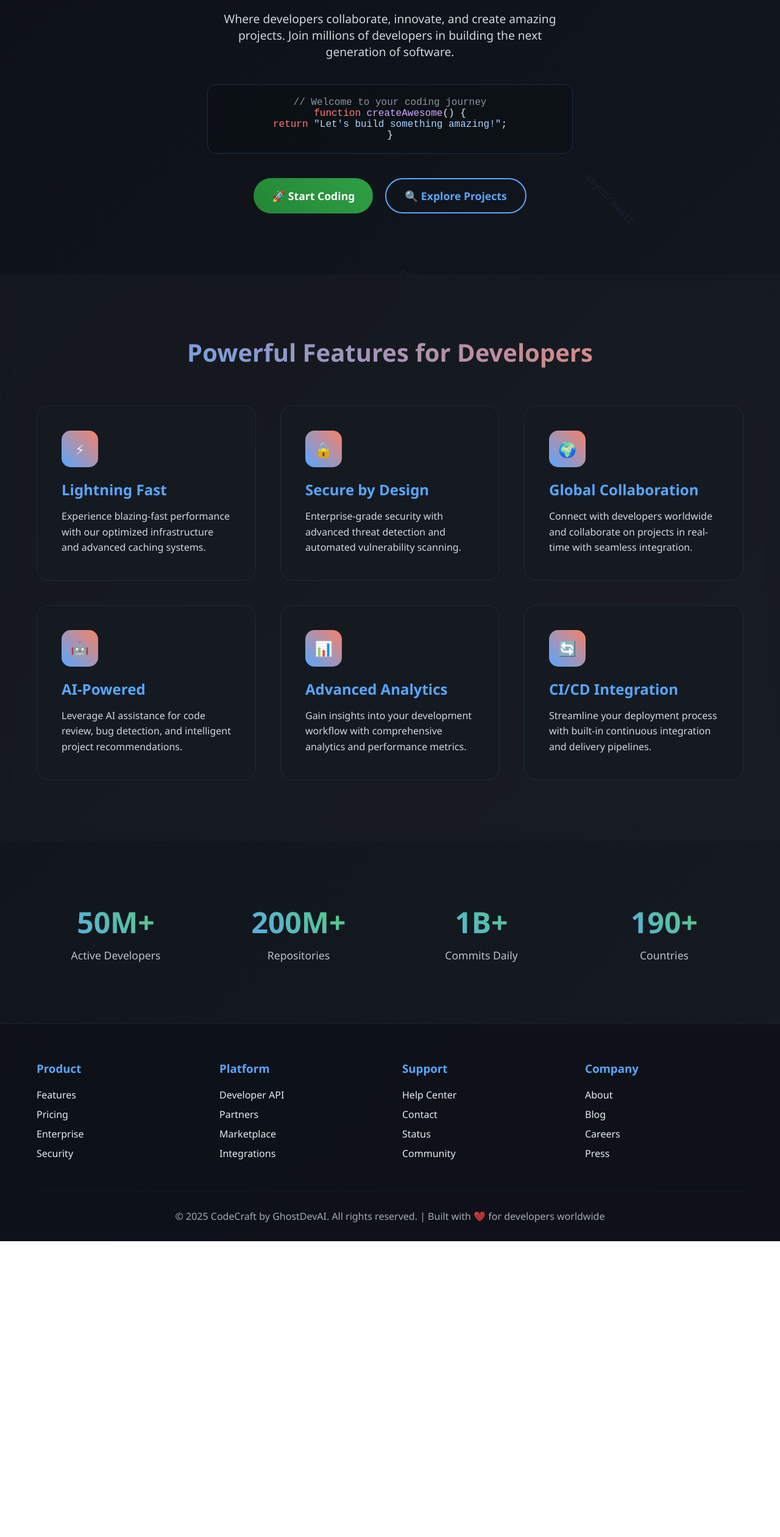
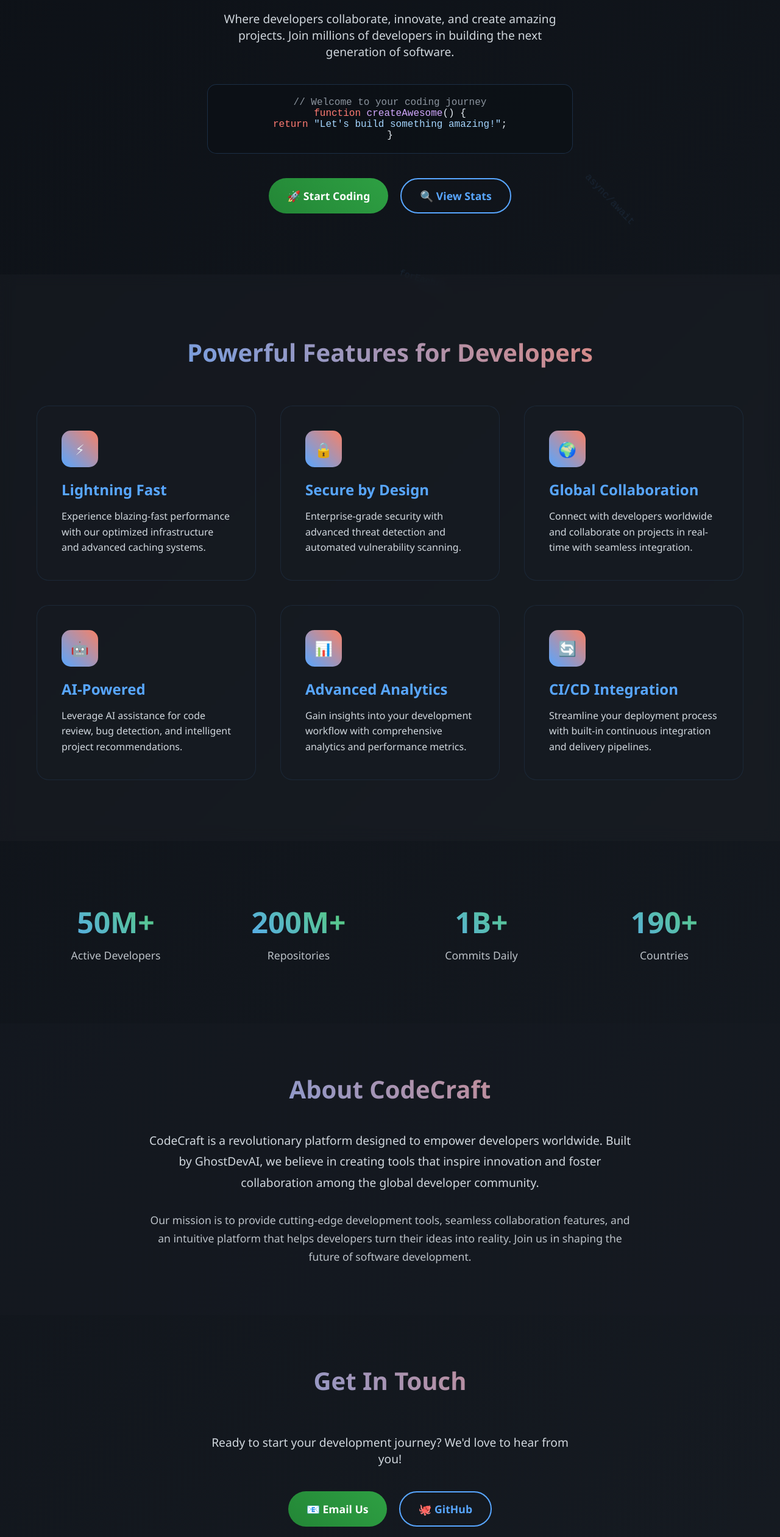
Before and after one commit to GhostDevAI/GhostDevAI.github.io, a plain HTML site: page index.html in a window 1280 px wide. Shown: the part 277-2797 px from the top of the page at 61% size. Before the commit the page ends 2312 px from the top, so only its background shows below. Drawn offline with Linux system fonts and the light colour scheme.

Commit message:
Update index.html

```diff
--- a/index.html
+++ b/index.html
@@ -416,11 +416,11 @@
             </div>
             <ul class="nav-links">
                 <li><a href="#features">Features</a></li>
-                <li><a href="#projects">Projects</a></li>
-                <li><a href="#community">Community</a></li>
-                <li><a href="#docs">Docs</a></li>
+                <li><a href="#stats">Stats</a></li>
+                <li><a href="#about">About</a></li>
+                <li><a href="#contact">Contact</a></li>
             </ul>
-            <a href="#signup" class="cta-button">Get Started</a>
+            <a href="#features" class="cta-button">Get Started</a>
         </nav>
     </header>
 
@@ -438,11 +438,11 @@
             </div>
 
             <div class="hero-buttons">
-                <a href="#start" class="btn-primary">
+                <a href="#features" class="btn-primary">
                     🚀 Start Coding
                 </a>
-                <a href="#explore" class="btn-secondary">
-                    🔍 Explore Projects
+                <a href="#stats" class="btn-secondary">
+                    🔍 View Stats
                 </a>
             </div>
         </div>
@@ -488,7 +488,7 @@
     </section>
 
     <!-- Stats Section -->
-    <section class="stats">
+    <section class="stats" id="stats">
         <div class="container">
             <div class="stats-grid">
                 <div class="stat-item">
@@ -506,6 +506,39 @@
                 <div class="stat-item">
                     <span class="stat-number" id="countries">190+</span>
                     <div class="stat-label">Countries</div>
+                </div>
+            </div>
+        </div>
+    </section>
+
+    <!-- About Section -->
+    <section class="about" id="about" style="padding: 80px 0; background: rgba(22, 27, 34, 0.5);">
+        <div class="container">
+            <h2 style="text-align: center; font-size: 2.5rem; margin-bottom: 40px; background: linear-gradient(45deg, #58a6ff, #f78166); -webkit-background-clip: text; -webkit-text-fill-color: transparent;">About CodeCraft</h2>
+            <div style="max-width: 800px; margin: 0 auto; text-align: center;">
+                <p style="font-size: 1.2rem; line-height: 1.8; opacity: 0.9; margin-bottom: 30px;">
+                    CodeCraft is a revolutionary platform designed to empower developers worldwide. Built by GhostDevAI, we believe in creating tools that inspire innovation and foster collaboration among the global developer community.
+                </p>
+                <p style="font-size: 1.1rem; line-height: 1.7; opacity: 0.8;">
+                    Our mission is to provide cutting-edge development tools, seamless collaboration features, and an intuitive platform that helps developers turn their ideas into reality. Join us in shaping the future of software development.
+                </p>
+            </div>
+        </div>
+    </section>
+
+    <!-- Contact Section -->
+    <section class="contact" id="contact" style="padding: 80px 0;">
+        <div class="container">
+            <h2 style="text-align: center; font-size: 2.5rem; margin-bottom: 60px; background: linear-gradient(45deg, #58a6ff, #f78166); -webkit-background-clip: text; -webkit-text-fill-color: transparent;">Get In Touch</h2>
+            <div style="max-width: 600px; margin: 0 auto; text-align: center;">
+                <p style="font-size: 1.2rem; margin-bottom: 40px; opacity: 0.9;">Ready to start your development journey? We'd love to hear from you!</p>
+                <div style="display: flex; gap: 20px; justify-content: center; flex-wrap: wrap;">
+                    <a href="mailto:hello@ghostdevai.com" class="btn-primary" style="text-decoration: none;">
+                        📧 Email Us
+                    </a>
+                    <a href="https://github.com/ghostdevai" class="btn-secondary" style="text-decoration: none;">
+                        🐙 GitHub
+                    </a>
                 </div>
             </div>
         </div>
```
